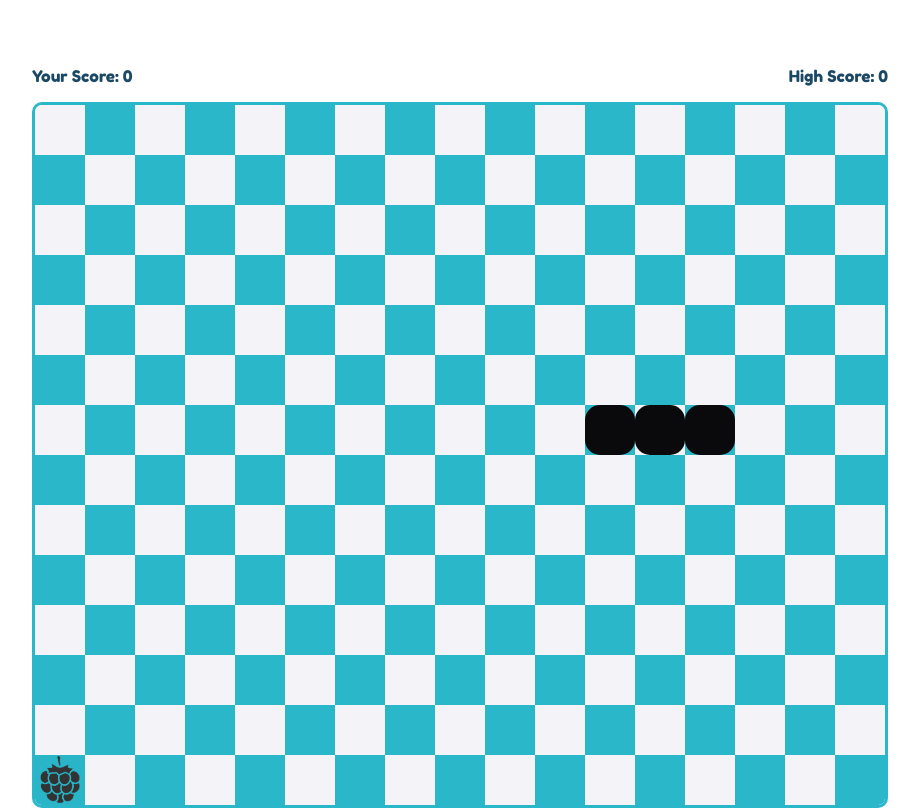
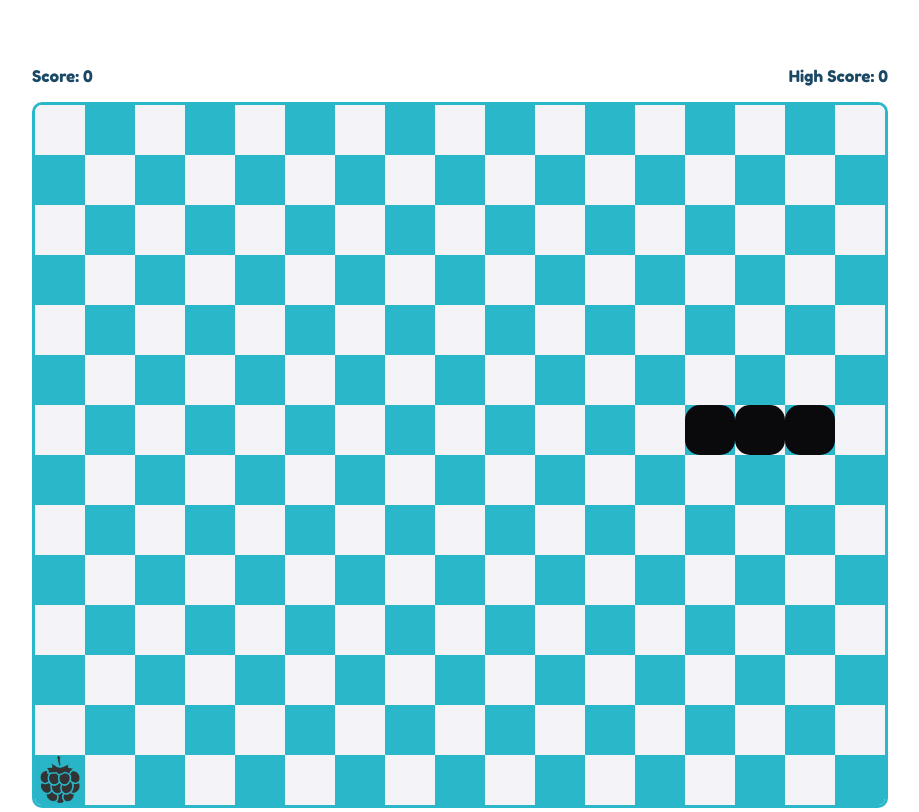
Before and after one commit to pranabs1ngh/nagini-react, a React (Create React App) app: page / in a window 1280 px wide. Both pictures are taken after a click on the element "E a s y". Shown: the whole page, without its empty margins (180-1099 px from the left). Built offline with nearby package versions, Linux system fonts and the light colour scheme.

Commit message:
scores part done

```diff
--- a/src/components/Homescreen.js
+++ b/src/components/Homescreen.js
@@ -8,7 +8,7 @@ import SnakeBoard from './SnakeBoard'
 class Homescreen extends React.Component {
 
   newGame = async level => {
-    await this.props.newGame({ level });
+    await this.props.newGame(level);
     this.props.updatePage(<SnakeBoard />);
   }
 
--- a/src/components/SnakeBoard.js
+++ b/src/components/SnakeBoard.js
@@ -1,5 +1,6 @@
 import React from 'react'
 import { connect } from 'react-redux';
+import { updateScore, updateHighScore } from '../actions'
 
 import './css/SnakeBoard.css'
 import image from './img/food.png'
@@ -95,8 +96,18 @@ class SnakeBoard extends React.Component {
       return false;
 
     if (this.state.area[nextPos.i][nextPos.j] === 9) {
+      let score = this.props.game.score;
+      let highScore = this.props.game.highScore;
+
+      score += 10;
+      this.props.updateScore(score);
+      this.setState({ refreshTime: this.state.refreshTime - 3 });
+
+      if (score > highScore) {
+        highScore = score;
+        this.props.updateHighScore(highScore);
+      }
       this.generateFood();
-
     }
     else snake.shift();
 
@@ -170,8 +181,8 @@ class SnakeBoard extends React.Component {
     food.src = image;
 
     let refreshTime;
-    if (this.props.game.level === 'easy') refreshTime = 300;
-    else if (this.props.game.level === 'medium') refreshTime = 225;
+    if (this.props.game.level === 'easy') refreshTime = 250;
+    else if (this.props.game.level === 'medium') refreshTime = 200;
     else refreshTime = 150;
 
     this.setState({
@@ -182,8 +193,6 @@ class SnakeBoard extends React.Component {
         { i: 6, j: 3 },
         { i: 6, j: 4 },
       ],
-      score: 0,
-      highScore: 0,
       refreshTime
     });
   }
@@ -211,8 +220,8 @@ class SnakeBoard extends React.Component {
   render = () => (
     <div className='snakeboard-container'>
       <div className='scores'>
-        <p>Your Score: {this.state.score}</p>
-        <p>High Score: {this.state.highScore}</p>
+        <p>Score: {this.props.game.score}</p>
+        <p>High Score: {this.props.game.highScore}</p>
       </div>
       <canvas
         ref='canvas'
@@ -225,4 +234,4 @@ class SnakeBoard extends React.Component {
 
 const mapStateToProps = state => ({ game: state.game, theme: state.theme })
 
-export default connect(mapStateToProps)(SnakeBoard);
+export default connect(mapStateToProps, { updateScore, updateHighScore })(SnakeBoard);
--- a/src/reducers/index.js
+++ b/src/reducers/index.js
@@ -1,9 +1,15 @@
 import { combineReducers } from 'redux'
 
-const game = (state = null, { type, payload }) => {
+const game = (state = { level: null, score: 0, highScore: 0 }, { type, payload }) => {
   switch (type) {
     case 'NEW_GAME':
-      return payload;
+      return { ...state, level: payload }
+
+    case 'UPDATE_SCORE':
+      return { ...state, score: payload }
+
+    case 'UPDATE_HIGH_SCORE':
+      return { ...state, highScore: payload }
 
     default:
       return state;
```
